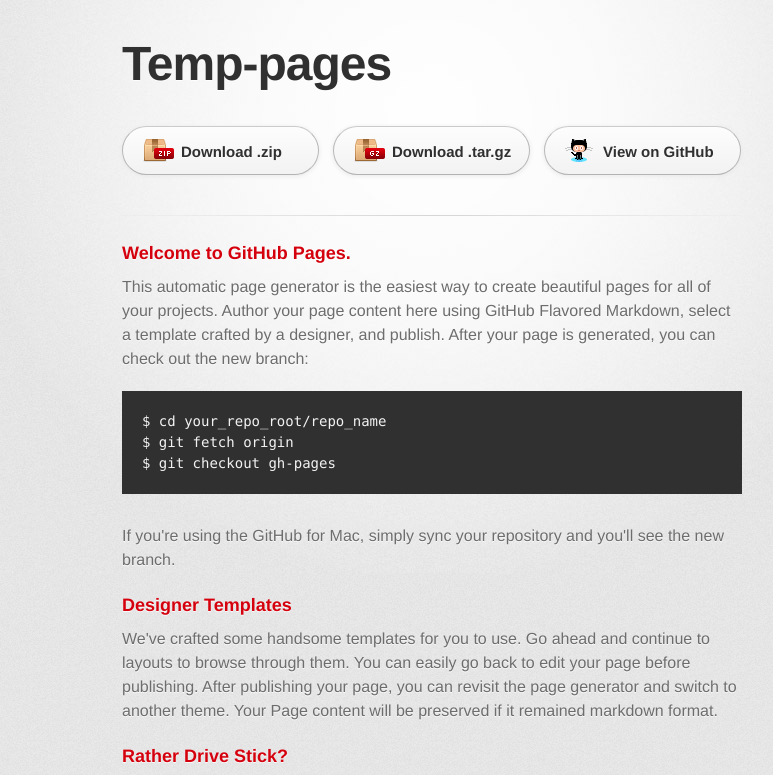
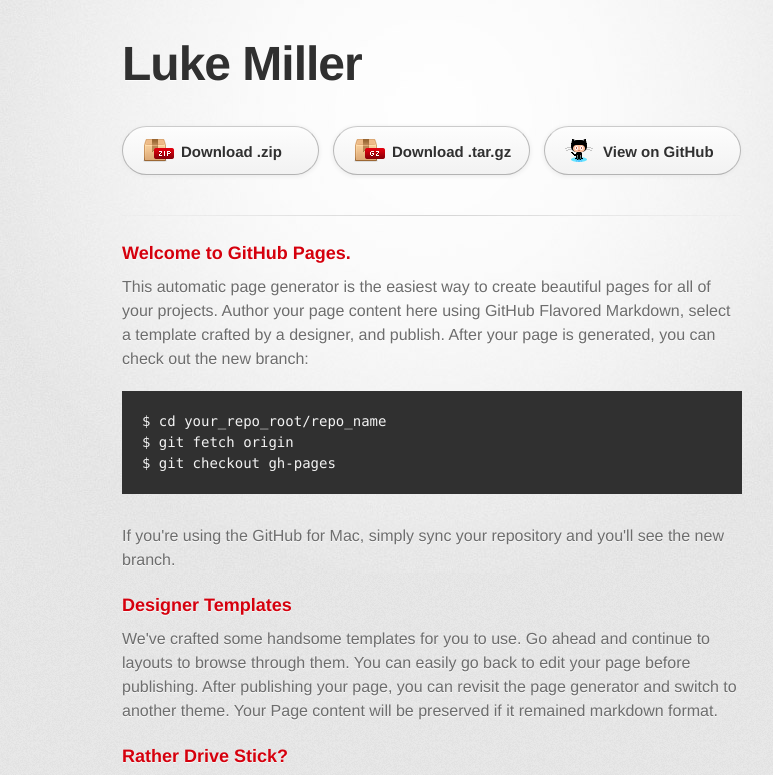
Before and after one commit to lmille14/temp-pages, a plain HTML site: page index.html in a window 1280 px wide. Shown: the top 775 px of the page, without its empty margins (208-981 px from the left). Drawn offline with Linux system fonts and the light colour scheme; a web font is replaced by a local one.

Commit message:
Updated title

```diff
--- a/index.html
+++ b/index.html
@@ -10,7 +10,7 @@
     <!--[if lt IE 9]>
     <script src="//html5shiv.googlecode.com/svn/trunk/html5.js"></script>
     <![endif]-->
-    <title>Temp-pages by lmille14</title>
+    <title>Luke Miller</title>
   </head>
 
   <body>
@@ -18,7 +18,7 @@
       <div class="inner">
 
         <header>
-          <h1>Temp-pages</h1>
+          <h1>Luke Miller</h1>
           <h2></h2>
         </header>
 
```
